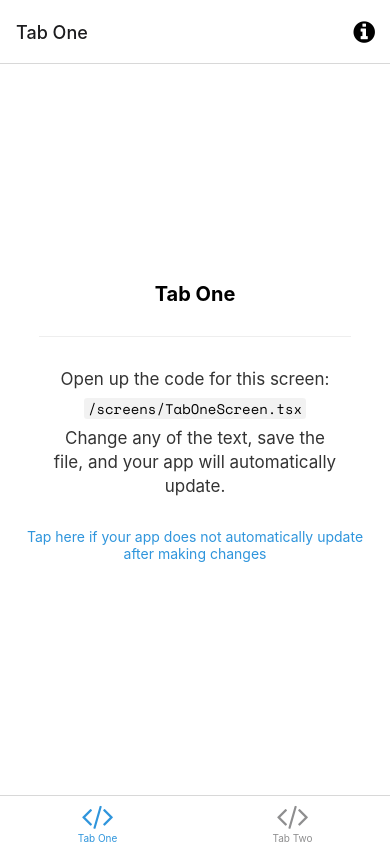
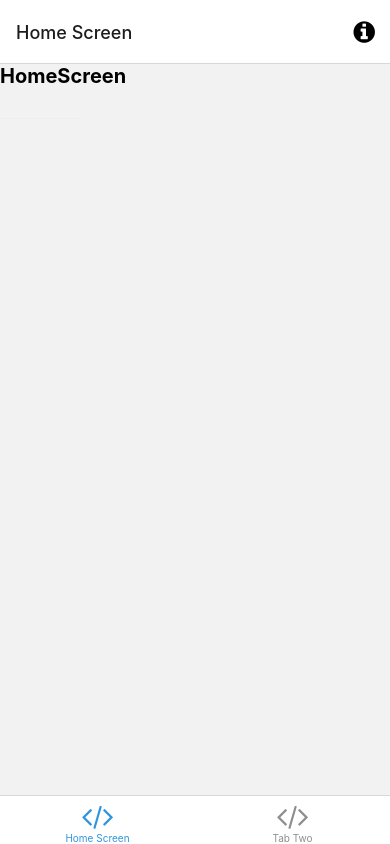
Before and after one commit to BinniZenobioCordovaLeandro/hackaton-caixabank-NeoBANKS, a React Native app: screen /Root in a window 390 px wide. Built offline with nearby package versions, Linux system fonts and the light colour scheme; what expo-linking would draw is missing.

Commit message:
add HomeScreen to routeNavigatores

```diff
--- a/components/Themed.tsx
+++ b/components/Themed.tsx
@@ -46,3 +46,13 @@ export function View(props: ViewProps) {
 
   return <DefaultView style={[{ backgroundColor }, style]} {...otherProps} />;
 }
+
+export function Screen(props: ViewProps) {
+  const { style, lightColor, darkColor, ...otherProps } = props;
+  const backgroundColor = useThemeColor(
+    { light: lightColor, dark: darkColor },
+    "background",
+  );
+
+  return <DefaultView style={[{ backgroundColor }, style]} {...otherProps} />;
+}
--- a/navigation/bottomTabNavigator.tsx
+++ b/navigation/bottomTabNavigator.tsx
@@ -7,6 +7,7 @@ import TabOneScreen from "../screens/TabOneScreen";
 import { FontAwesome } from "@expo/vector-icons";
 import { Pressable } from "react-native";
 import TabTwoScreen from "../screens/TabTwoScreen";
+import { HomeScreen } from "../screens/home-screen/HomeScreen";
 
 /**
  * A bottom tab navigator displays tab buttons on the bottom of the display to switch screens.
@@ -19,16 +20,16 @@ export function BottomTabNavigator() {
 
   return (
     <BottomTab.Navigator
-      initialRouteName="TabOne"
+      initialRouteName="Root"
       screenOptions={{
         tabBarActiveTintColor: Colors[colorScheme].tint,
       }}
     >
       <BottomTab.Screen
-        name="TabOne"
-        component={TabOneScreen}
-        options={({ navigation }: RootTabScreenProps<"TabOne">) => ({
-          title: "Tab One",
+        name="Root"
+        component={HomeScreen}
+        options={({ navigation }: RootTabScreenProps<"Root">) => ({
+          title: "Home Screen",
           tabBarIcon: ({ color }) => <TabBarIcon name="code" color={color} />,
           headerRight: () => (
             <Pressable
--- a/navigation/rootNavigator.tsx
+++ b/navigation/rootNavigator.tsx
@@ -4,8 +4,8 @@ import { RootStackParamList } from "../types";
 import NotFoundScreen from "../screens/NotFoundScreen";
 import ModalScreen from "../screens/ModalScreen";
 import { BottomTabNavigator } from "./bottomTabNavigator";
-import TabOneScreen from "../screens/TabOneScreen";
 import TabTwoScreen from "../screens/TabTwoScreen";
+import { HomeScreen } from "../screens/home-screen/HomeScreen";
 
 /**
  * A root stack navigator is often used for displaying modals on top of all other content.
@@ -39,8 +39,8 @@ export function RootNavigatorDesktop() {
     <StackDesktop.Navigator>
       <StackDesktop.Screen
         name="Root"
-        component={TabOneScreen}
-        options={{ title: "Tab One" }}
+        component={HomeScreen}
+        options={{ title: "HomeScreen" }}
       />
       <StackDesktop.Screen
         name="TabTwo"
--- a/package.json
+++ b/package.json
@@ -28,6 +28,8 @@
     "@react-navigation/bottom-tabs": "^6.0.5",
     "@react-navigation/native": "^6.0.2",
     "@react-navigation/native-stack": "^6.1.0",
+    "@types/styled-components": "^5.1.25",
+    "@types/styled-components-react-native": "^5.1.3",
     "expo": "~45.0.0",
     "expo-asset": "~8.5.0",
     "expo-constants": "~13.1.1",
@@ -44,6 +46,7 @@
     "react-native-screens": "~3.11.1",
     "react-native-web": "0.17.7",
     "react-responsive": "^9.0.0-beta.8",
+    "styled-components": "^5.3.5",
     "webpack-dev-server": "~3.11.0"
   },
   "devDependencies": {
--- /dev/null
+++ b/screens/home-screen/HomeScreen.preset.tsx
@@ -0,0 +1,20 @@
+import React from "react";
+import styled from "styled-components/native";
+import { Text, View, Screen } from "../../components/Themed";
+
+export const ScreenContainer = styled(Screen)`
+  flex: 1;
+  align-items: center;
+  justify-content: center;
+`;
+
+export const Separator = styled(View)`
+  margin-vertical: 30px;
+  height: 1px;
+  width: 80px;
+`;
+
+export const Title = styled(Text)`
+  font-size: 20px;
+  font-weight: bold;
+`;
--- /dev/null
+++ b/screens/home-screen/HomeScreen.tsx
@@ -0,0 +1,13 @@
+import React from "react";
+import { ScreenContainer } from "react-native-screens";
+import { RootTabScreenProps } from "../../types";
+import { Separator, Title } from "./HomeScreen.preset";
+
+export function HomeScreen({ navigation }: RootTabScreenProps<"Root">) {
+  return (
+    <ScreenContainer>
+      <Title>HomeScreen</Title>
+      <Separator lightColor="#eee" darkColor="rgba(255,255,255,0.1)" />
+    </ScreenContainer>
+  );
+}
```
Also changed, not shown: screens/home-screen/HomeScreen.desktop.tsx (added), 1 other file (tests, documents, lock files or other folders).
